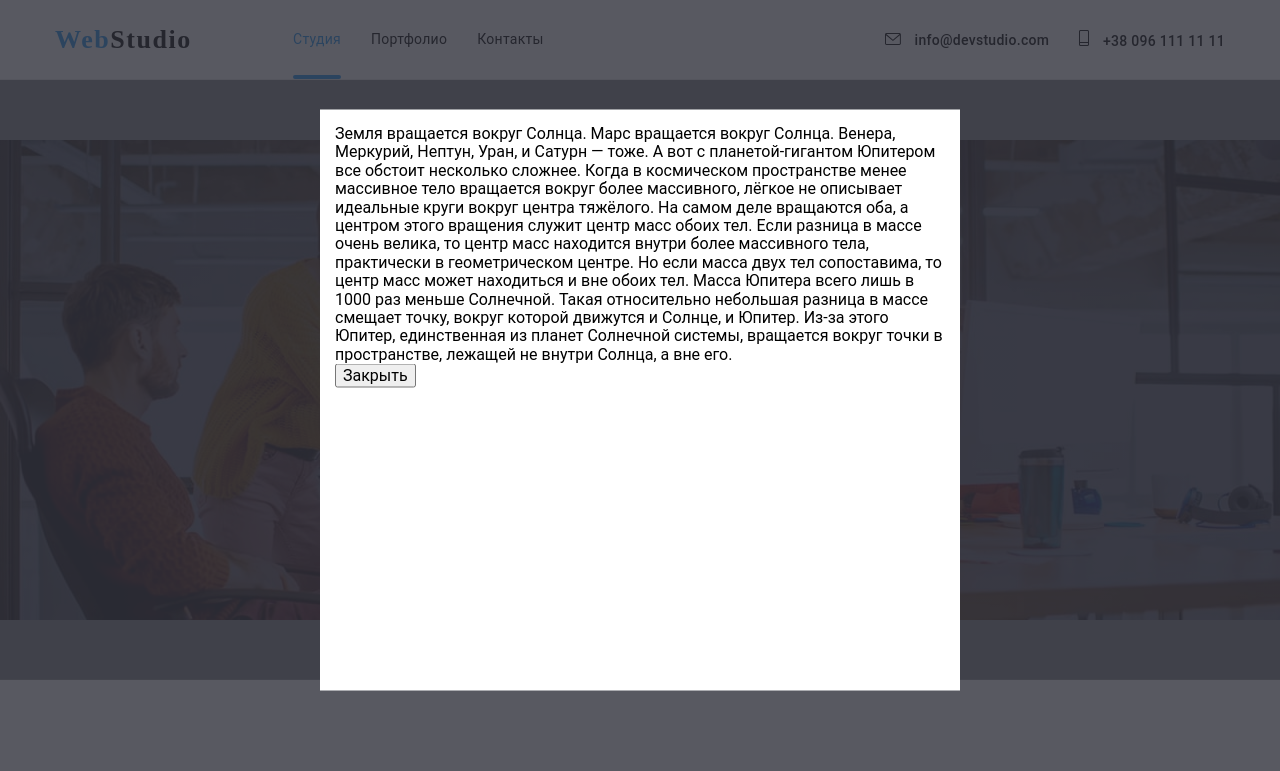
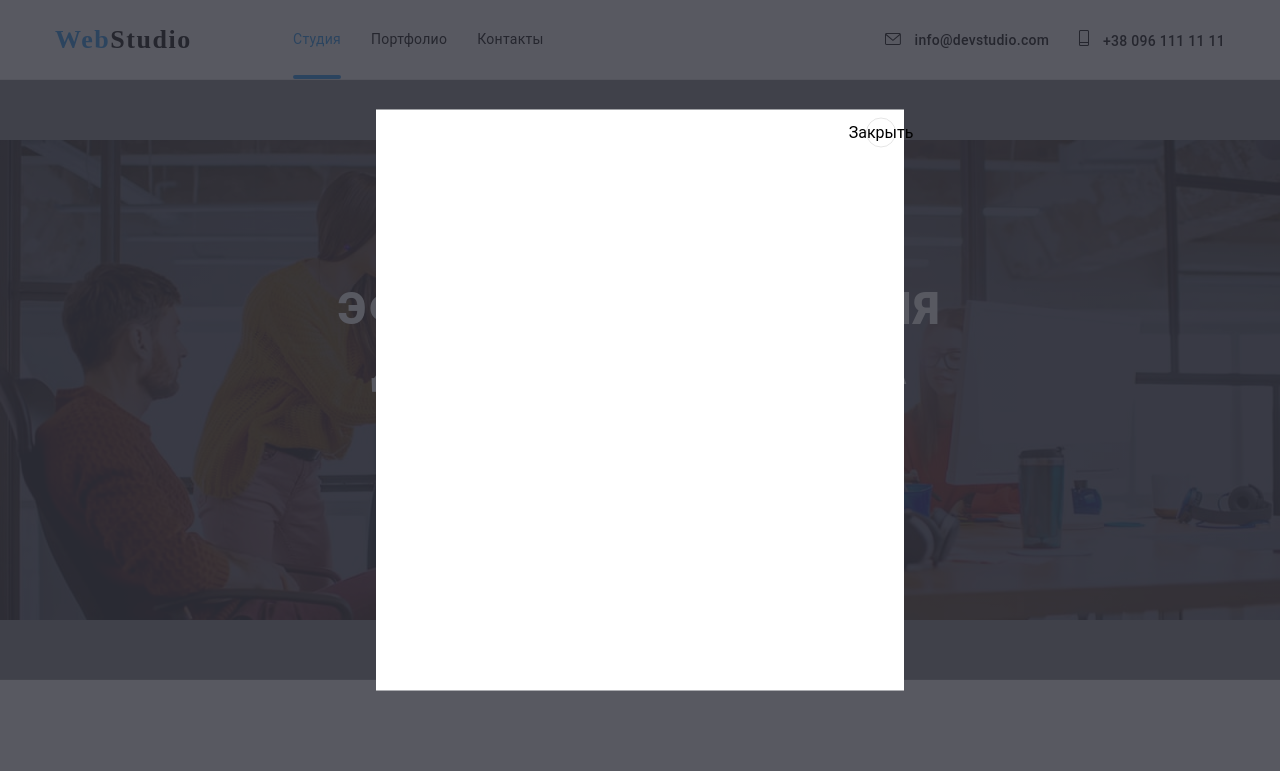
Before and after one commit to yurijanatolijovich/github-target, a plain HTML site: page index.html in a window 1280 px wide. Both pictures are taken after a click on the button "Заказать услугу". Shown: the top 771 px of the page. Drawn offline with nearby package versions, Linux system fonts and the light colour scheme.

Commit message:
button exit modal window

```diff
--- a/css/styles.css
+++ b/css/styles.css
@@ -293,6 +293,22 @@ letter-spacing: 0.02em;
 .backdrop.is-hidden{
     opacity: 0;
     pointer-events: none;
+}
+.close {
+    position: absolute;
+    display: flex;
+    justify-content: center;
+    align-items: center;
+    /* display: block; */
+    border-radius: 50%;
+    border: 1px solid rgba(0, 0, 0, 0.1);
+    top: 8px;
+    right: 8px;
+    width: 30px;
+    height: 30px;
+    color: var(--logo-header-color);
+    background-color: var(--primary-background-color);
+    transition: color 250ms cubic-bezier(0.4, 0, 0.2, 1);
 }
 .modal{
     position: absolute;
--- a/index.html
+++ b/index.html
@@ -412,13 +412,8 @@
         <div class="backdrop is-hidden" data-modal>
             <div class="modal">
                 <p>
-                    Земля вращается вокруг Солнца. Марс вращается вокруг Солнца. Венера, Меркурий, Нептун, Уран, и Сатурн — тоже. А вот с планетой-гигантом Юпитером все обстоит несколько сложнее.
-
-    Когда в космическом пространстве менее массивное тело вращается вокруг более массивного, лёгкое не описывает идеальные круги вокруг центра тяжёлого. На самом деле вращаются оба, а центром этого вращения служит центр масс обоих тел. Если разница в массе очень велика, то центр масс находится внутри более массивного тела, практически в геометрическом центре. Но если масса двух тел сопоставима, то центр масс может находиться и вне обоих тел.
-
-    Масса Юпитера всего лишь в 1000 раз меньше Солнечной. Такая относительно небольшая разница в массе смещает точку, вокруг которой движутся и Солнце, и Юпитер. Из-за этого Юпитер, единственная из планет Солнечной системы, вращается вокруг точки в пространстве, лежащей не внутри Солнца, а вне его.
                 </p>
-                <button data-modal-close>Закрыть</button>
+                <button class="close" data-modal-close>Закрыть</button>
             </div>
         </div>
     <script src="./js/modal.js"></script>
```
